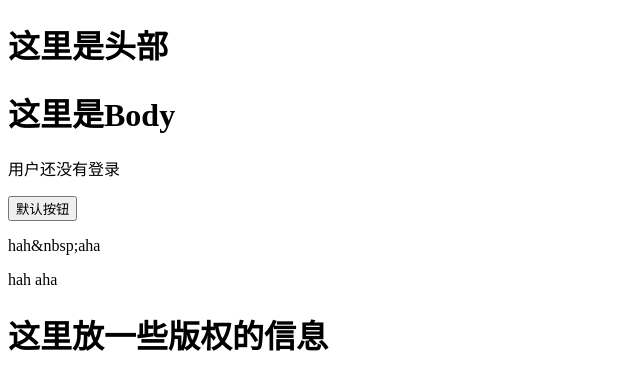
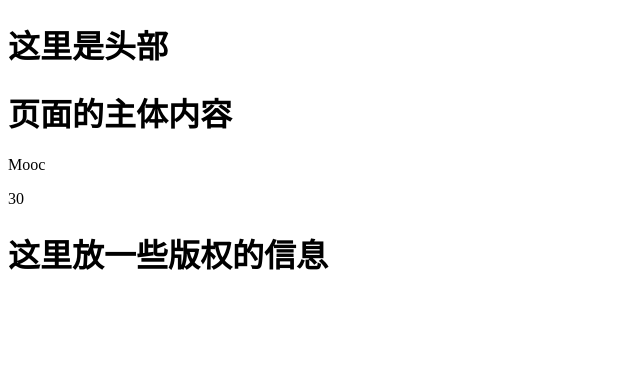
Before and after one commit to LucianoKlein/reactDemo, a React app in the folder react2/: page / in a window 1280 px wide. Shown: the top 390 px of the page, without its empty margins (0-640 px from the left). Built offline with nearby package versions, Linux system fonts and the light colour scheme.

Commit message:
练习state用法

```diff
--- a/react2/src/components/indexBody.jsx
+++ b/react2/src/components/indexBody.jsx
@@ -1,27 +1,25 @@
 import React from 'react';
 export default class BodyIndex extends React.Component {
-    componentWillMount() {
-        //定义你的逻辑就可以了
-        console.log("BodyIndex - componentWillMount");
-    }
-
-    componentDidMount() {
-        console.log("BodyIndex - componentDidMount");
+    constructor() {
+        super();
+        this.state = {
+            username: "Parry",
+            age: "18"
+        };
     }
 
     render() {
-        let userName = '';
-        let boolInput = false;
-        //comments
-        let html = "hah&nbsp;aha";
+        setTimeout(()=>{
+            this.setState({
+                username: "Mooc",
+                age: "30"
+            });
+        }, 4000);
         return (
             <main>
-                <h1>这里是Body</h1>
-                <p>{userName === '' ? '用户还没有登录' : '用户名:' + userName}</p>
-                <p><input type='button' value="默认按钮" disabled={boolInput}/></p>
-                {/*我是注释*/}
-                <p>{html}</p>
-                <p dangerouslySetInnerHTML = {{__html : html}}></p>
+                <h1>页面的主体内容</h1>
+                <p>{this.state.username}</p>
+                <p>{this.state.age}</p>
             </main>
         )
     }
```
